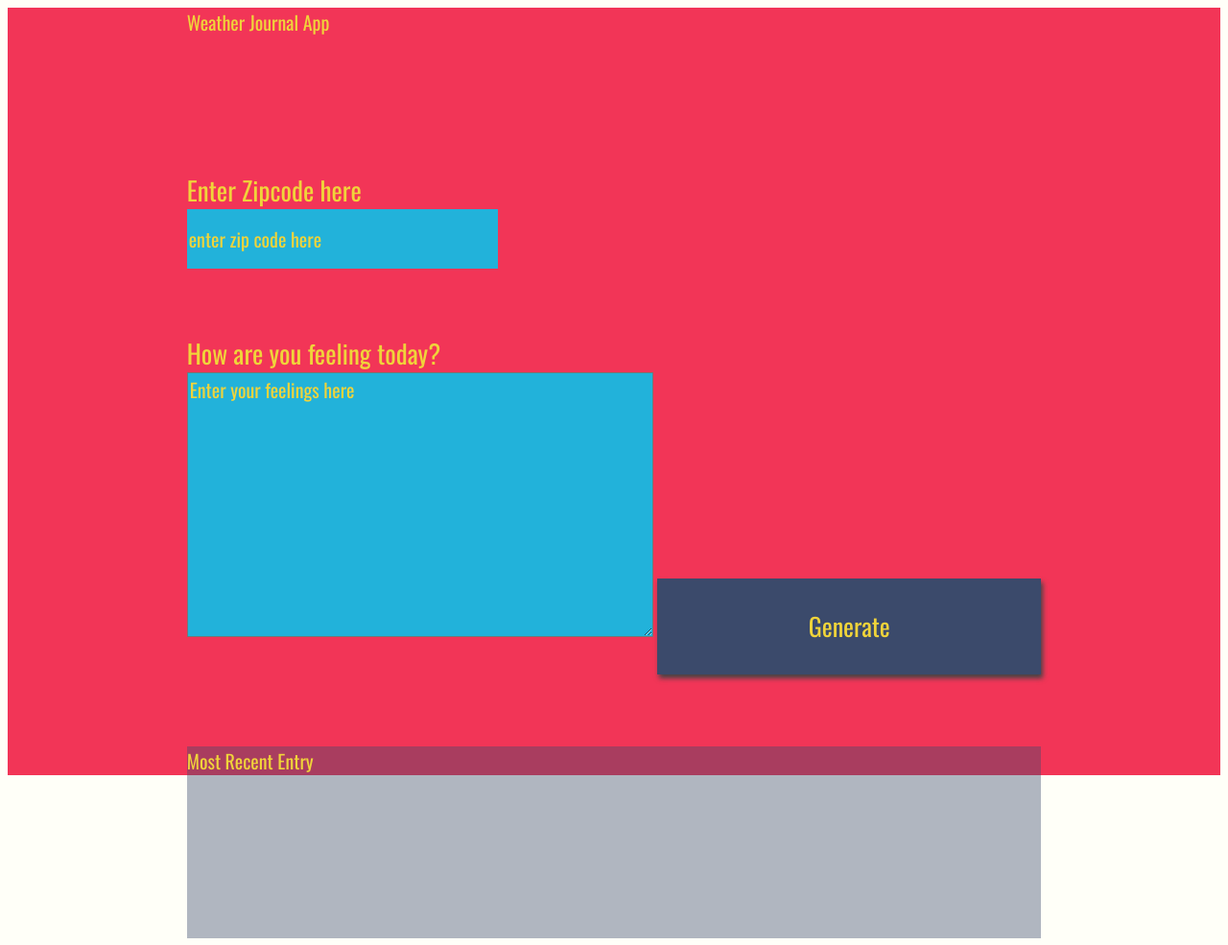
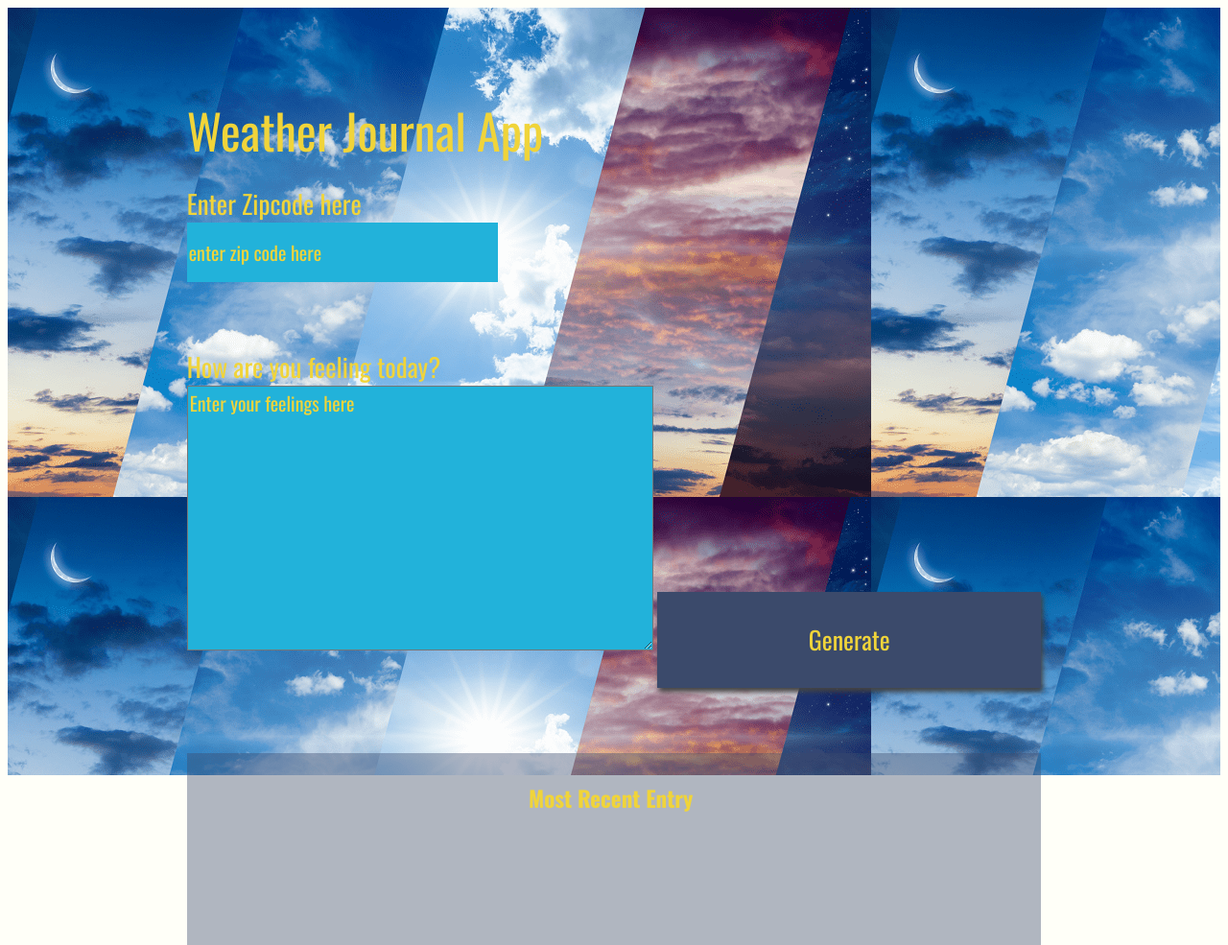
Before and after one commit to Gituserrr75/weather-journal-, a website: page website/index.html in a window 1280 px wide. Shown: the whole page at 96% size. Drawn offline with nearby package versions, Linux system fonts and the light colour scheme; a web font is replaced by a local one.

Commit message:
Add files via upload

```diff
--- a/website/app.js
+++ b/website/app.js
@@ -67,7 +67,7 @@ function getData() {
       const data = await response.json();
       document.getElementById("temp").innerHTML = data.temp + " degrees.";
       document.getElementById("date").innerHTML = data.date;
-      document.getElementById("content").innerHTML = data.content;
+      document.getElementById("content").innerHTML = `I'm feeling ${data.content}`;
     } catch (error) {
       console.log("error", error);
     }
--- a/website/style.css
+++ b/website/style.css
@@ -9,6 +9,7 @@ body{
     /* grid-template-columns:  */
     height:100vh;
     background: #f23557;
+    background-image: url(image.png);
     color: #f0d43a;
     justify-content: center;
     grid-gap: 1em;
@@ -16,9 +17,6 @@ body{
     font-family: 'Oswald', sans-serif;
 }
 
-.holder{
-
-}
 
 .entry{
     background: rgba(59, 74, 107, .4);
@@ -27,26 +25,32 @@ body{
 }
 
 #entryHolder{
-
+padding: 5px
 }
 
 #date{
-
+font-size: 25px;
 }
 
 #temp{
+font-size: 25px;
 
 }
 
 #content{
+font-size: 25px;
 
 }
 
 .headline {
-
+margin-top: 90px;
+font-size: 50px;
 }
 .title{
-
+margin : 30px auto 20px;
+padding-left: 40%;
+font-size: 23px;
+font-weight: bold;
 }
 
 /*  Basic Styling To Override Default For Basic HTML Elements */
```
Also changed, not shown: website/image.png (added).
